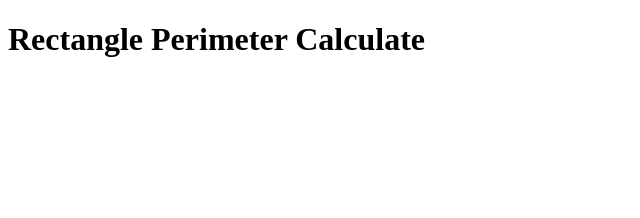
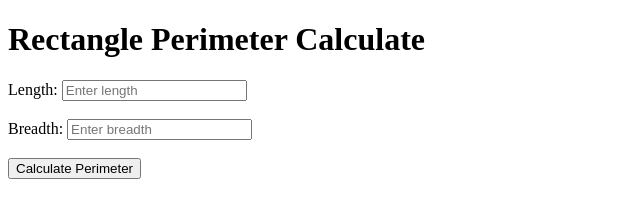
Before and after one commit to riyuu4725/rectangle-perimeter, a plain HTML site: page rectangle.html in a window 1280 px wide. Shown: the whole page, without its empty margins (0-640 px from the left). Drawn offline with Linux system fonts and the light colour scheme.

Commit message:
button tag added

```diff
--- a/rectangle.html
+++ b/rectangle.html
@@ -7,5 +7,12 @@
 </head>
 <body>
     <h1>Rectangle Perimeter Calculate</h1>
+    <label for="length">Length:</label>
+  <input type="number" id="length" placeholder="Enter length" /><br><br>
+
+  <label for="breadth">Breadth:</label>
+  <input type="number" id="breadth" placeholder="Enter breadth" /><br><br>
+
+  <button onclick="calculatePerimeter()">Calculate Perimeter</button>
 </body>
 </html>
```
